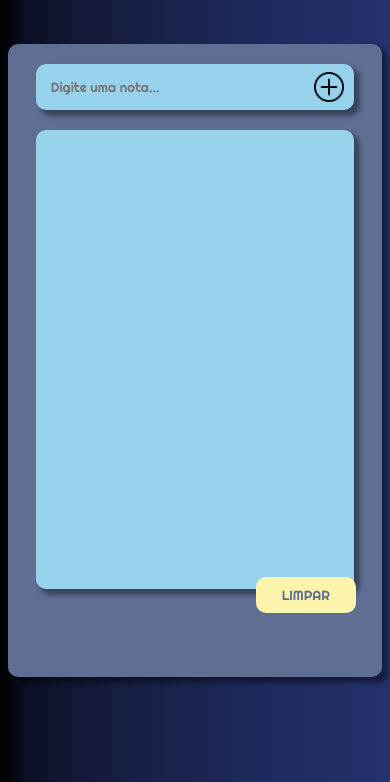
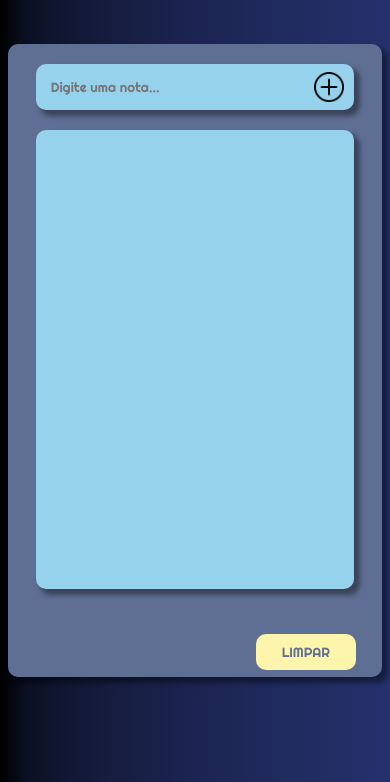
Before and after one commit to GuilhermeLuz-dev/ListaDeTarefas, a plain HTML site: page index.html in a window 390 px wide. Shown: the part 62-844 px from the top of the page. Drawn offline with Linux system fonts and the light colour scheme.

Commit message:
Update style.css

```diff
--- a/style.css
+++ b/style.css
@@ -178,6 +178,6 @@ li:hover {
         background-color: #FEF5AC;
     }
     .button{
-        bottom: 10%;
+        bottom: 7px;
     }
 }
```
